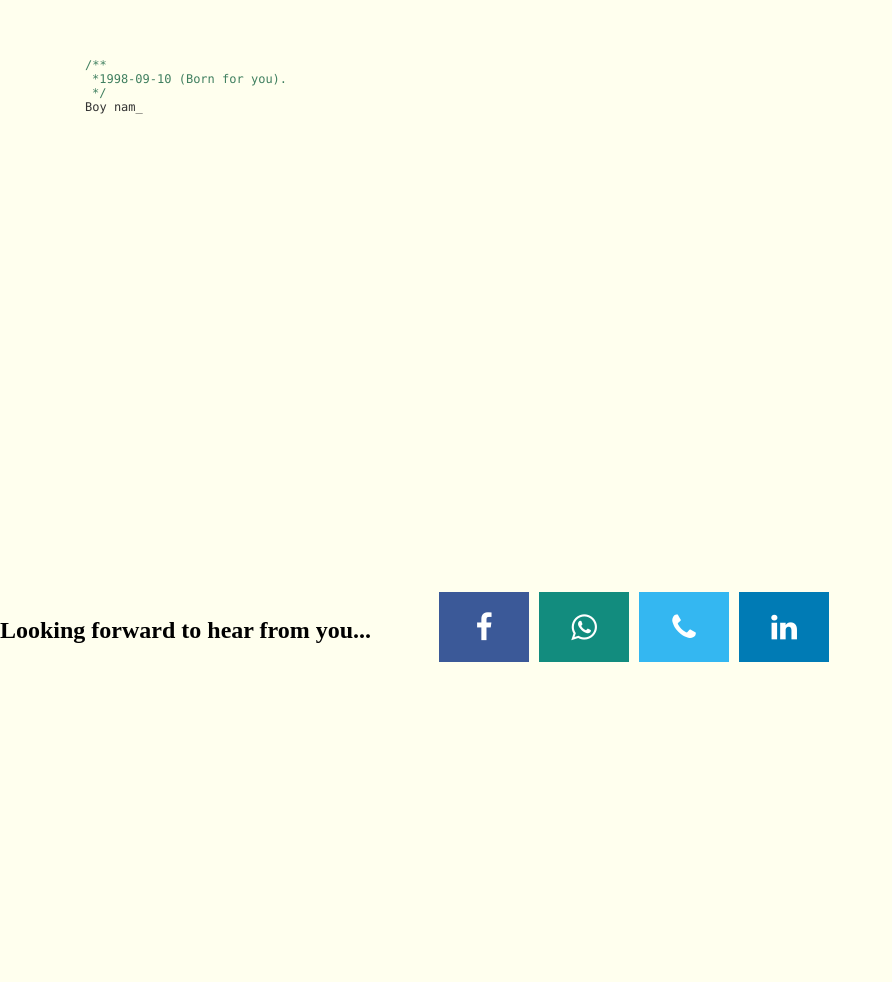
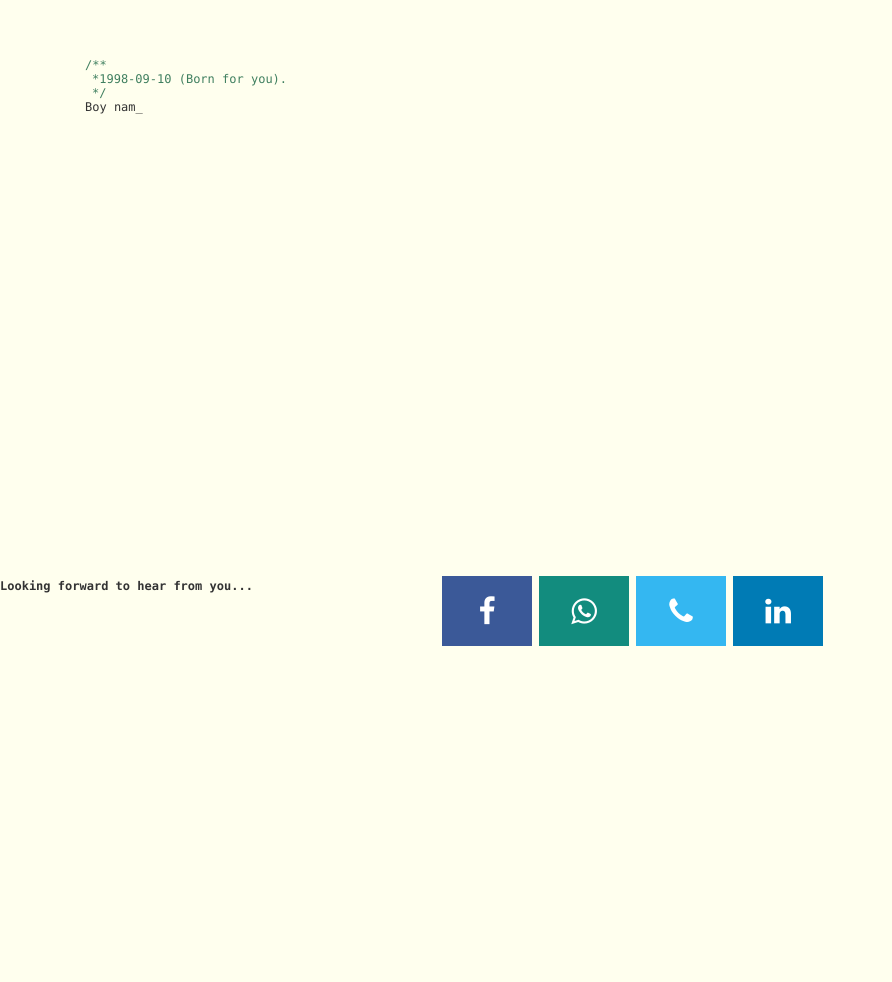
Before and after one commit to subratgupta/foryou, a plain HTML site: page index.html in a window 1280 px wide. Shown: the part 142-1124 px from the top of the page, without its empty margins (0-892 px from the left). Before the commit the page ends 825 px from the top, so only its background shows below. Drawn offline with Linux system fonts and the light colour scheme.

Commit message:
heading style updated in bottom

```diff
--- a/index.html
+++ b/index.html
@@ -96,13 +96,13 @@
 		</div>
 	</div>
 </div>
-<h1>
-	Looking forward to hear from you... &emsp; &emsp;
-	<a href="https://www.facebook.com/TechnicalSubrat2" class="fa fa-facebook"></a>
-	<a href="https://api.whatsapp.com/send?phone=+919456908427&text=Hi%20subrat.gt" class="fa fa-whatsapp"></a>
-	<a href="tel:+919456908427" class="fa fa-phone"></a>
-	<a href="https://www.linkedin.com/in/asubratgupta/" class="fa fa-linkedin"></a>
-</h1>
+<h1 id="code">
+	Looking forward to hear from you...</h1>
+<a href="https://www.facebook.com/TechnicalSubrat2" class="fa fa-facebook"></a>
+<a href="https://api.whatsapp.com/send?phone=+919456908427&text=Hi%20subrat.gt" class="fa fa-whatsapp"></a>
+<a href="tel:+919456908427" class="fa fa-phone"></a>
+<a href="https://www.linkedin.com/in/asubratgupta/" class="fa fa-linkedin"></a>
+
 
 <script type="text/javascript">
 var offsetX = $("#loveHeart").width() / 2;
```
